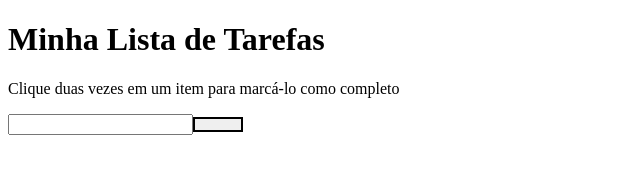
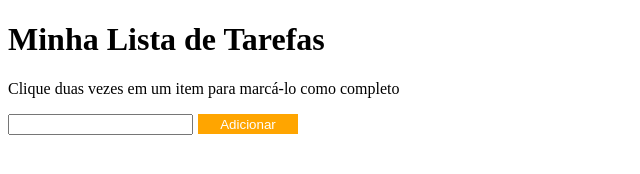
Before and after one commit to Fernanda-Vidal/ProjectTrybe-todo-list, a website: page index.html in a window 1280 px wide. Shown: the whole page, without its empty margins (0-640 px from the left). Drawn offline with Linux system fonts and the light colour scheme.

Commit message:
Adiciona requisito 7.

```diff
--- a/script.js
+++ b/script.js
@@ -5,6 +5,7 @@ inputBox.id = 'texto-tarefa';
 sectionInput.appendChild(inputBox);
 
 const buttonTask = document.createElement('button');
+buttonTask.innerText = 'Adicionar';
 buttonTask.id = 'criar-tarefa';
 
 
@@ -23,11 +24,18 @@ if (lista.innerText === ''){
     alert('adicione um ítem');
 } else{
 sectionOl.appendChild(lista);
+lista.addEventListener('click', switchColor);
 }
 
 document.getElementById('texto-tarefa').value = '';
+}
 
-}
 addTask()
 
 botao.addEventListener('click', addTask);
+
+// Requisito 7:
+
+function switchColor(event){
+    event.target.style.backgroundColor = 'gray';
+}
--- a/style.css
+++ b/style.css
@@ -1,5 +1,8 @@
 #criar-tarefa {
-    border: 2px solid black;
-    width: 50px;
-    height: 15px;
+    border: 2px solid orange;
+    width: 100px;
+    height: 20px;
+    margin-left: 5px;
+    background-color: orange;
+    color: white;
 }
```
